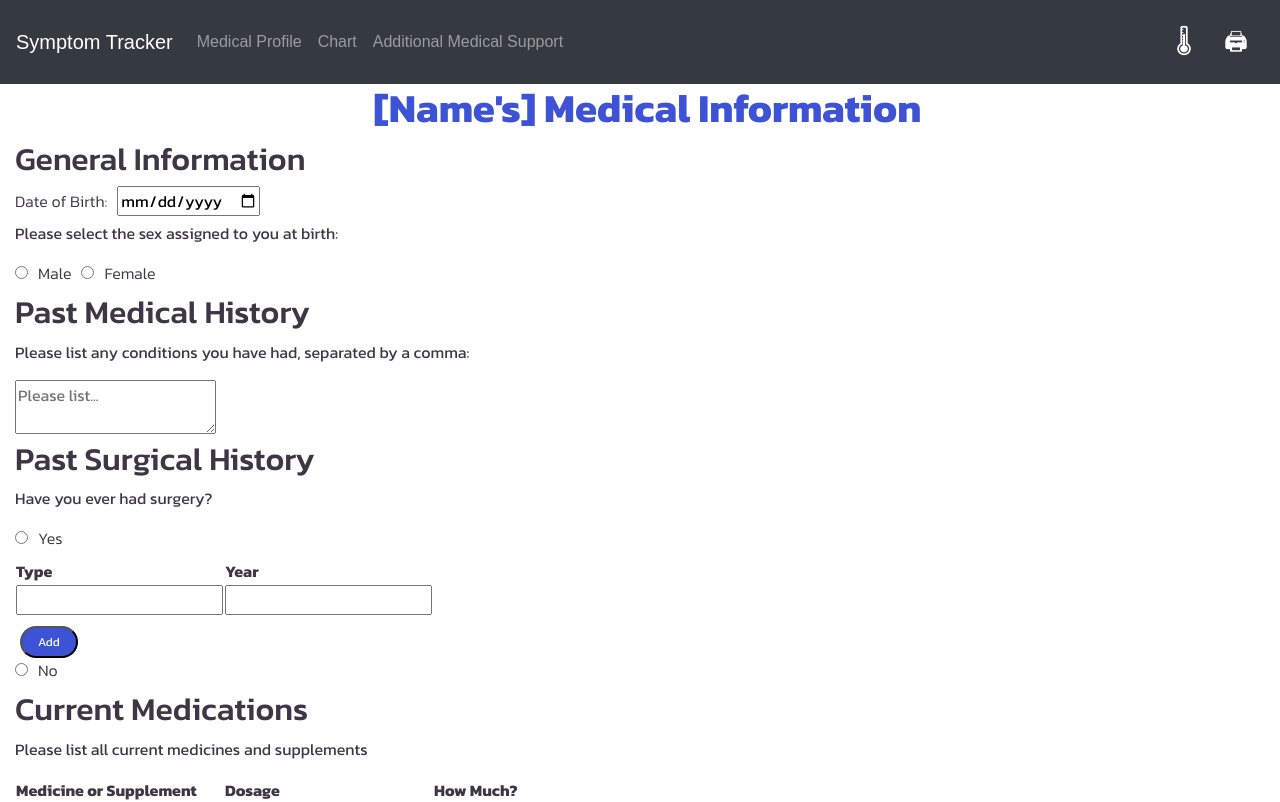
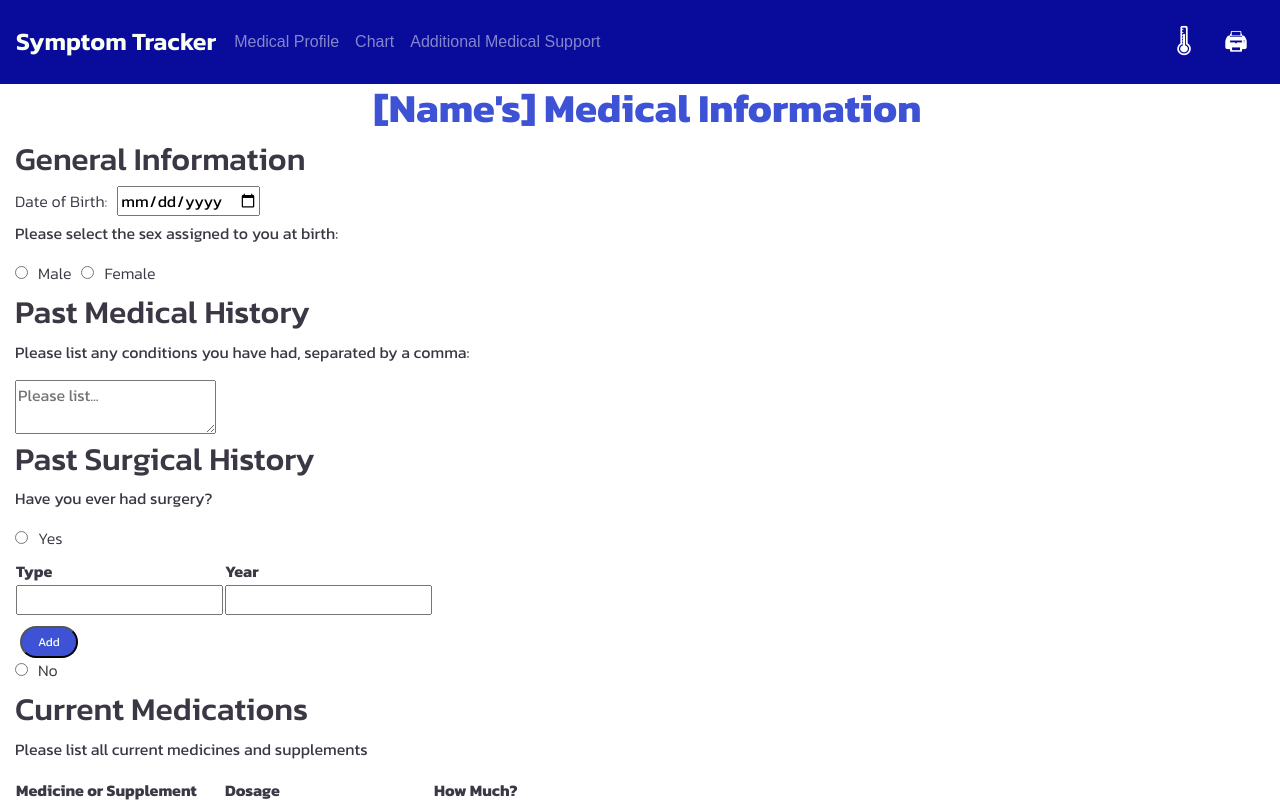
Before and after one commit to andrewjknapp/Symptom-Tracker, a React (Create React App) app in the folder client/: page /medical-profile in a window 1280 px wide. Shown: the top 802 px of the page. Built offline with nearby package versions, Linux system fonts and the light colour scheme.

Commit message:
navbar styling, title color and font

```diff
--- a/client/src/component/Navbar.js
+++ b/client/src/component/Navbar.js
@@ -6,8 +6,8 @@ import "./assets/css/Navbar.css";
 function Navbar() {
     return (
 
-        <nav className="navbar navbar-expand-lg navbar-dark bg-dark">
-            <Link className="navbar-brand" to='/landing-page'>Symptom Tracker</Link>
+        <nav className="navbar navbar-expand-lg navbar-dark navColor">
+            <Link className="navbarTitle" to='/landing-page'>Symptom Tracker</Link>
             <button className="navbar-toggler" type="button" data-toggle="collapse" data-target="#navbarNav" aria-controls="navbarNav" aria-expanded="false" aria-label="Toggle navigation">
                 <span className="navbar-toggler-icon"></span>
             </button>
--- a/client/src/component/assets/css/Navbar.css
+++ b/client/src/component/assets/css/Navbar.css
@@ -21,3 +21,15 @@
 .nav-icons {
     font-size: 1.5em;
 }
+
+.navColor {
+    background-color: #090C9B;
+}
+
+.navbarTitle {
+    color: #FBFFF1;
+    font-family: 'Kanit';
+    font-weight: 600;
+    font-size: 25px;
+    padding-right: 10px;
+}
```
